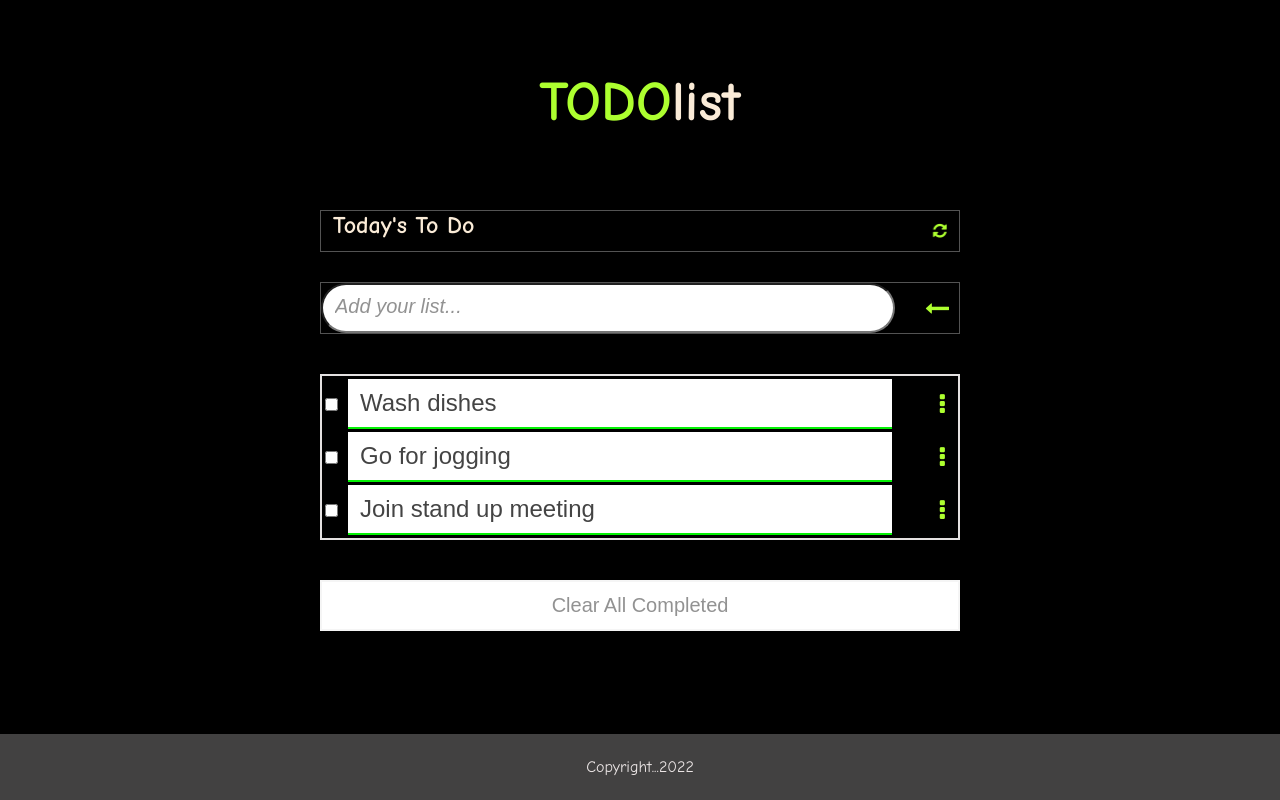
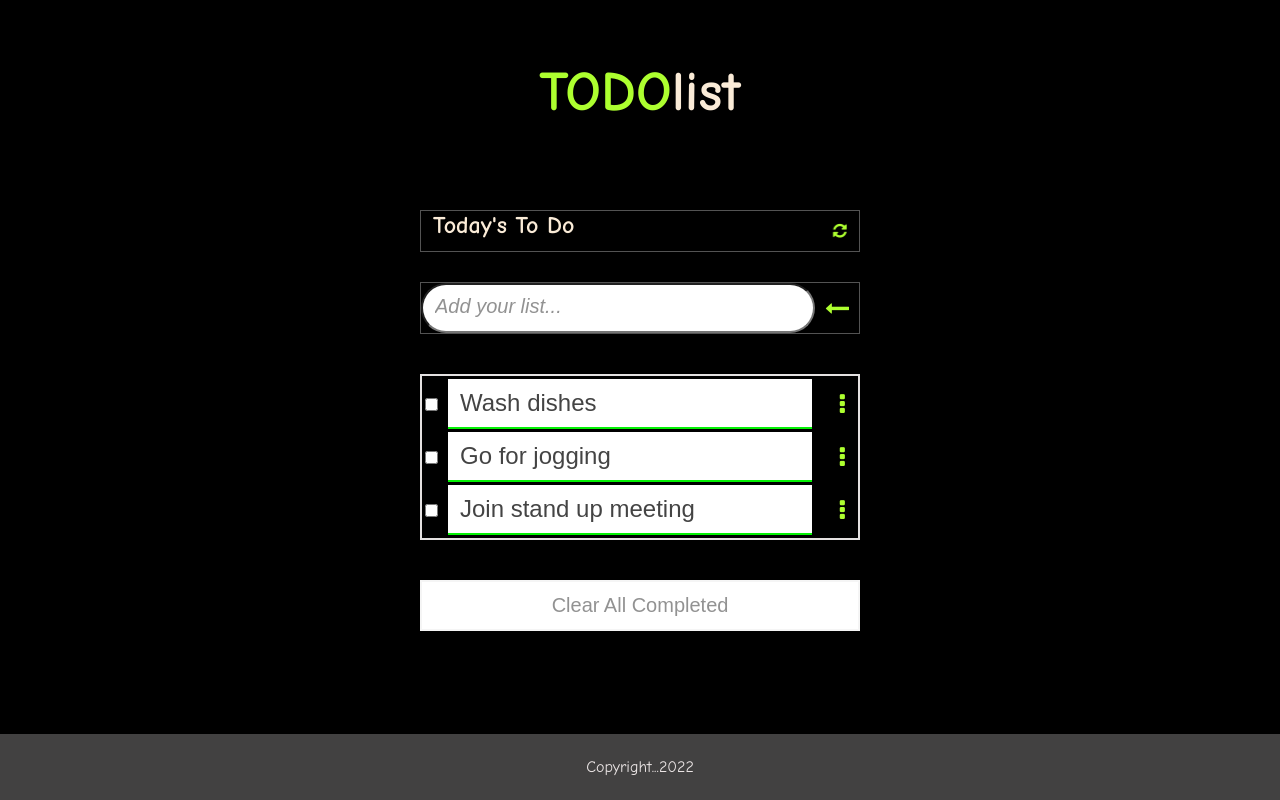
Before and after one commit to joskalenda/to-do-list, a website built with webpack: page src/index.html in a window 1280 px wide. Built offline with nearby package versions, Linux system fonts and the light colour scheme.

Commit message:
Resize desktop design

```diff
--- a/src/style.css
+++ b/src/style.css
@@ -171,12 +171,12 @@ body {
 @media (min-width: 600px) {
   body {
     justify-content: center;
-    width: 700px;
+    width: 500px;
     margin: 0 auto;
   }
 
   .header {
-    top: 70px;
+    top: 60px;
     font-size: 28px;
   }
 
@@ -200,4 +200,8 @@ body {
   .input--div {
     justify-content: left;
   }
+
+  .footer {
+    margin-top: 40px;
+  }
 }
```
Also changed, not shown: dist/index.html.
